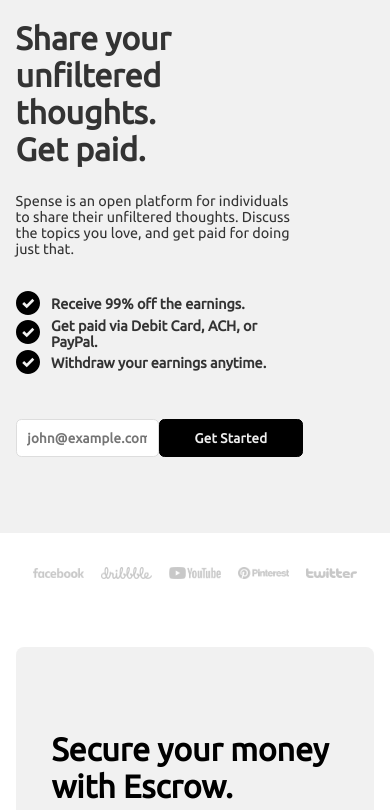
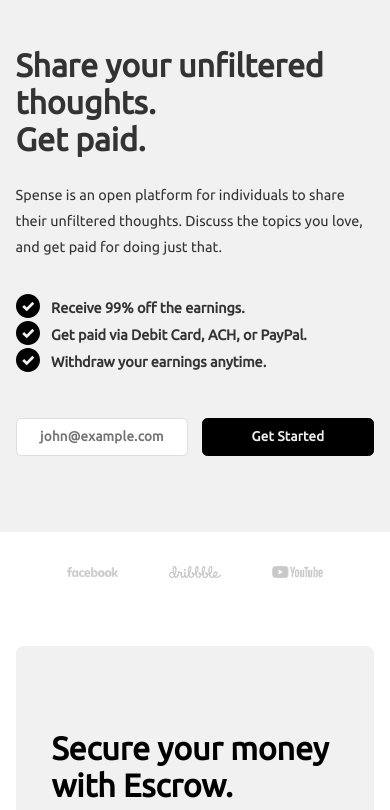
Before and after one commit to alice-sebego/spense-starter-landing-page, a plain HTML site: page index.html in a window 390 px wide. Shown: the part 791-1601 px from the top of the page. Drawn offline with Linux system fonts and the light colour scheme.

Commit message:
Display 3 logos of partners on mobile view

```diff
--- a/src/js/main.js
+++ b/src/js/main.js
@@ -27,13 +27,13 @@
 
 const displayLogoPartners = () =>{
 
-    if($documentX <= 350){
+    if($documentX <= 414){
         for(let i = 0; i < logoPartners.length - 5; i++){
             const $imgLogo = document.createElement("img");
             $imgLogo.setAttribute("src", logoPartners[i]);
             $partnerSection.appendChild($imgLogo);
        }
-    } else if($documentX >= 350 && $documentX < 768){
+    } else if($documentX >= 414 && $documentX < 768){
         for(let i = 0; i < logoPartners.length - 3; i++){
             const $imgLogo = document.createElement("img");
             $imgLogo.setAttribute("src", logoPartners[i]);
--- a/src/sass/style.scss
+++ b/src/sass/style.scss
@@ -371,7 +371,12 @@
 }
 
 @media screen and (max-width: 414px){
-   header{
+
+    #celebrate{
+        line-height: 1.8em;
+    }
+
+    header{
        #main-menu, #login{
            display: flex;
            flex-direction: column;
@@ -381,7 +386,35 @@
 
        #hamburger{
         display: block;
-    }
+        }
    }
 
+   main{
+        #illustration{
+            .card{
+                width: 45%;
+                left: 5vw;
+            }
+
+        }
+
+        #description{
+            .content{
+                width: 100%;
+            }
+
+            p{
+                line-height: 1.8em;
+            }
+
+            form{
+                input[type="email"]{
+                    margin-right: 1em;
+                }
+            }
+
+        }
+   }
+
+
 }
```
Also changed, not shown: dist/css/style.css, 1 other file.
